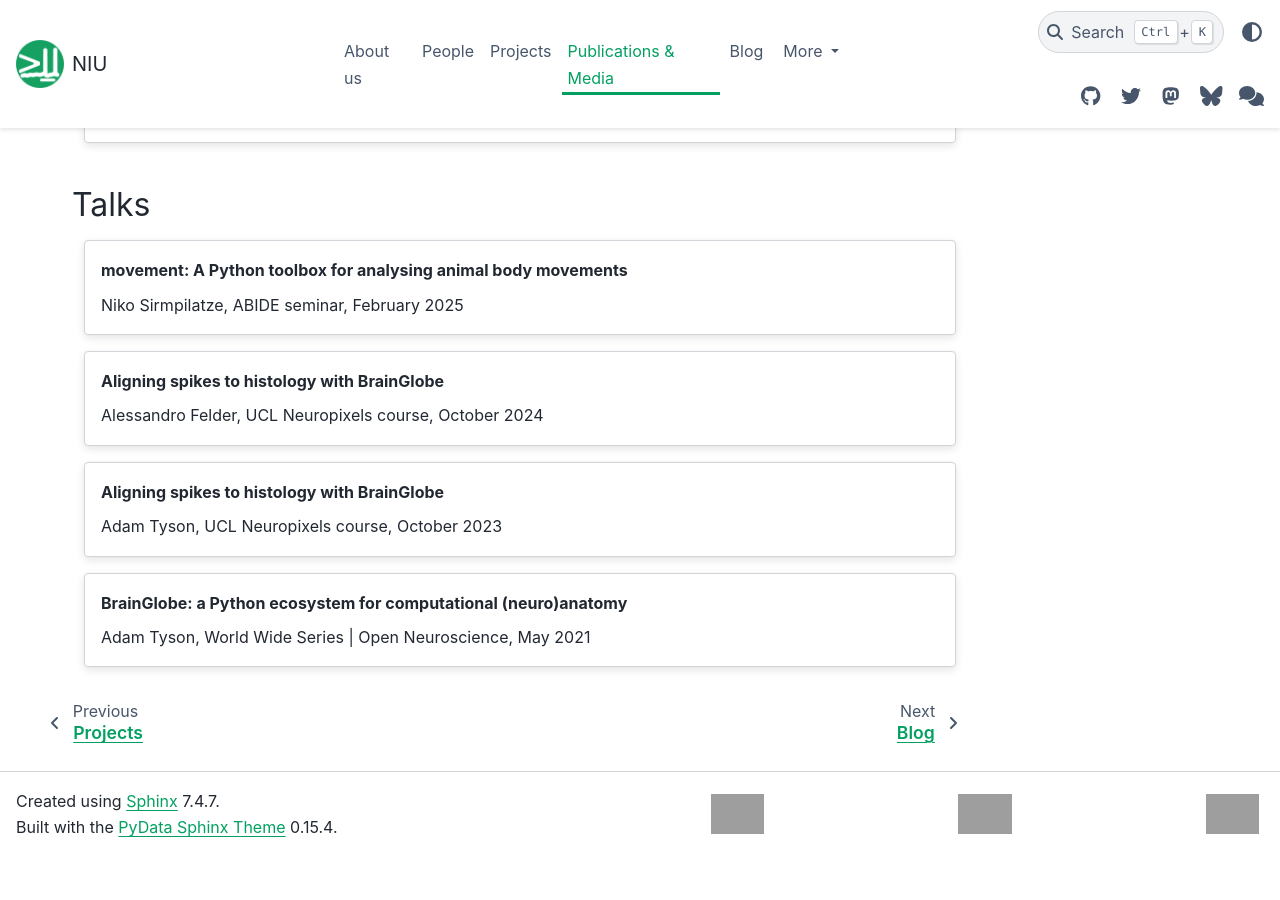
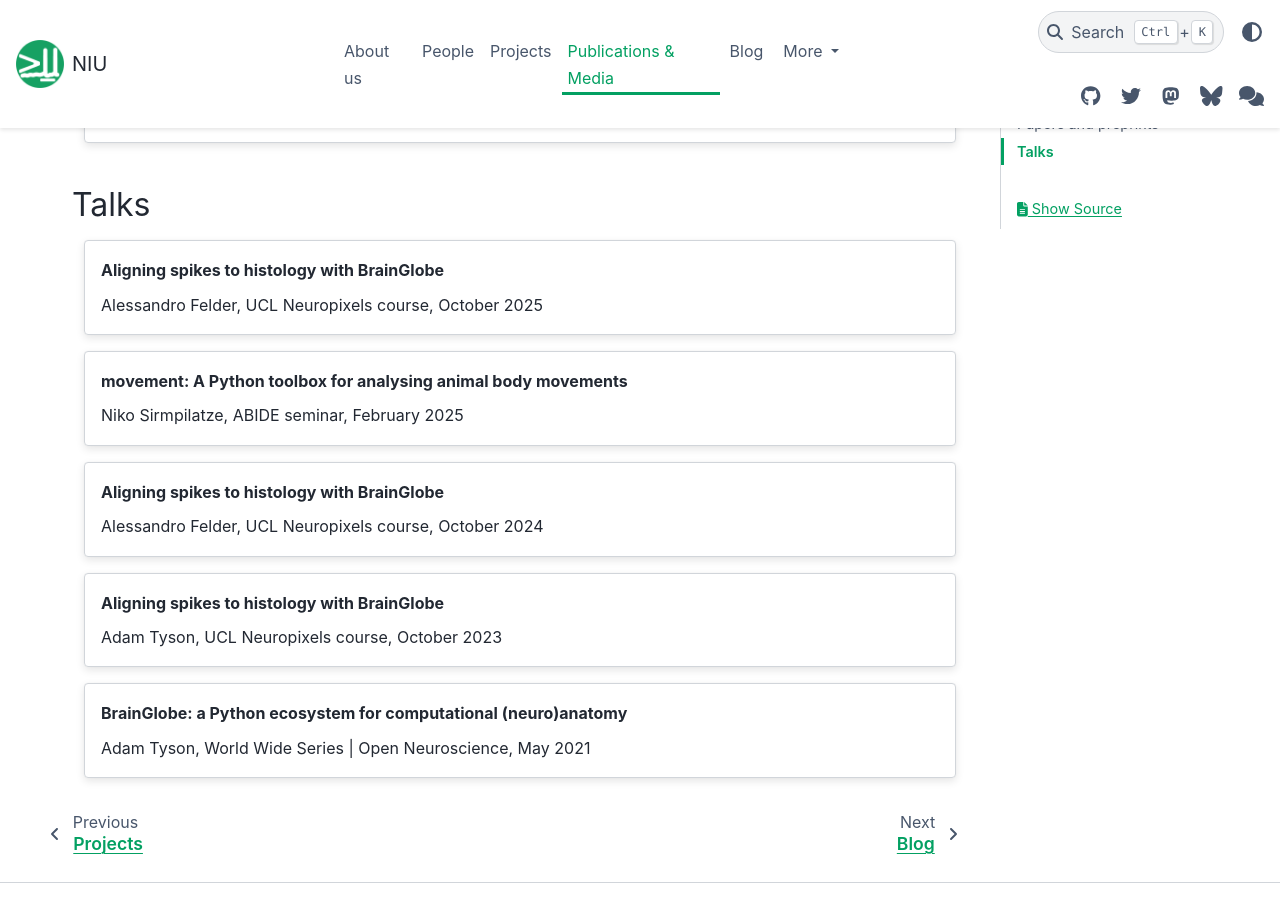
Before and after one commit to neuroinformatics-unit/neuroinformatics-unit.github.io, a Sphinx documentation site: the page built from docs/source/publications.md, in a window 1280 px wide and 900 px high, scrolled down 1253 px. Built offline with Sphinx 7.4.7 and the PyData theme 0.15.4, drawn with Linux system fonts in a browser that asks for light colours; nearby versions of some CDN libraries; before the commit the page ends 2110 px from its top, so only the background shows below that; grey boxes are pictures that could not be loaded.

Commit message:
add neuropixels talk to publications.md

```diff
--- a/docs/source/publications.md
+++ b/docs/source/publications.md
@@ -54,6 +54,11 @@
 ::::{grid} 1 1 1 1
 :gutter: 3
 
+:::{grid-item-card} Aligning spikes to histology with BrainGlobe
+:link: https://youtu.be/yER8ynNdJcE?si=9_9eTJv--0GZMntn
+Alessandro Felder, UCL Neuropixels course, October 2025
+:::
+
 :::{grid-item-card} movement: A Python toolbox for analysing animal body movements
 :link: https://youtu.be/GXBQsqqZZTg?si=0bt5Q_lGY8GXw6dx
 Niko Sirmpilatze, ABIDE seminar, February 2025
```
